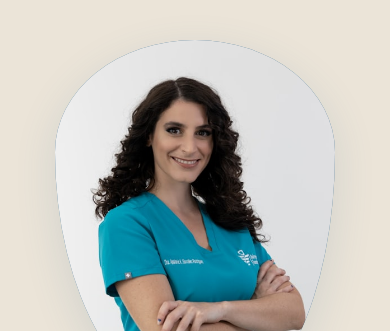
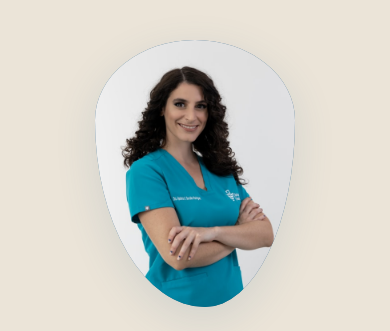
Before and after one commit to marcosvrca/psi-vitoriasousa, a plain HTML site: page index.html in a window 390 px wide. Shown: the top 331 px of the page. Drawn offline with Linux system fonts and the light colour scheme.

Commit message:
Reduce hero photo size on mobile for better layout.
Co-authored-by: Cursor <cursoragent@cursor.com>

```diff
--- a/styles.css
+++ b/styles.css
@@ -824,7 +824,7 @@ body.modal-open {
   }
 
   .hero__photo-shape {
-    max-width: 280px;
+    max-width: 240px;
     margin: 0 auto;
   }
 
@@ -903,6 +903,14 @@ body.modal-open {
     padding-top: 2.5rem;
   }
 
+  .hero__inner {
+    padding-bottom: 5.5rem;
+  }
+
+  .hero__photo-shape {
+    max-width: 200px;
+  }
+
   .sobre__photo {
     width: 220px;
     height: 220px;
```
